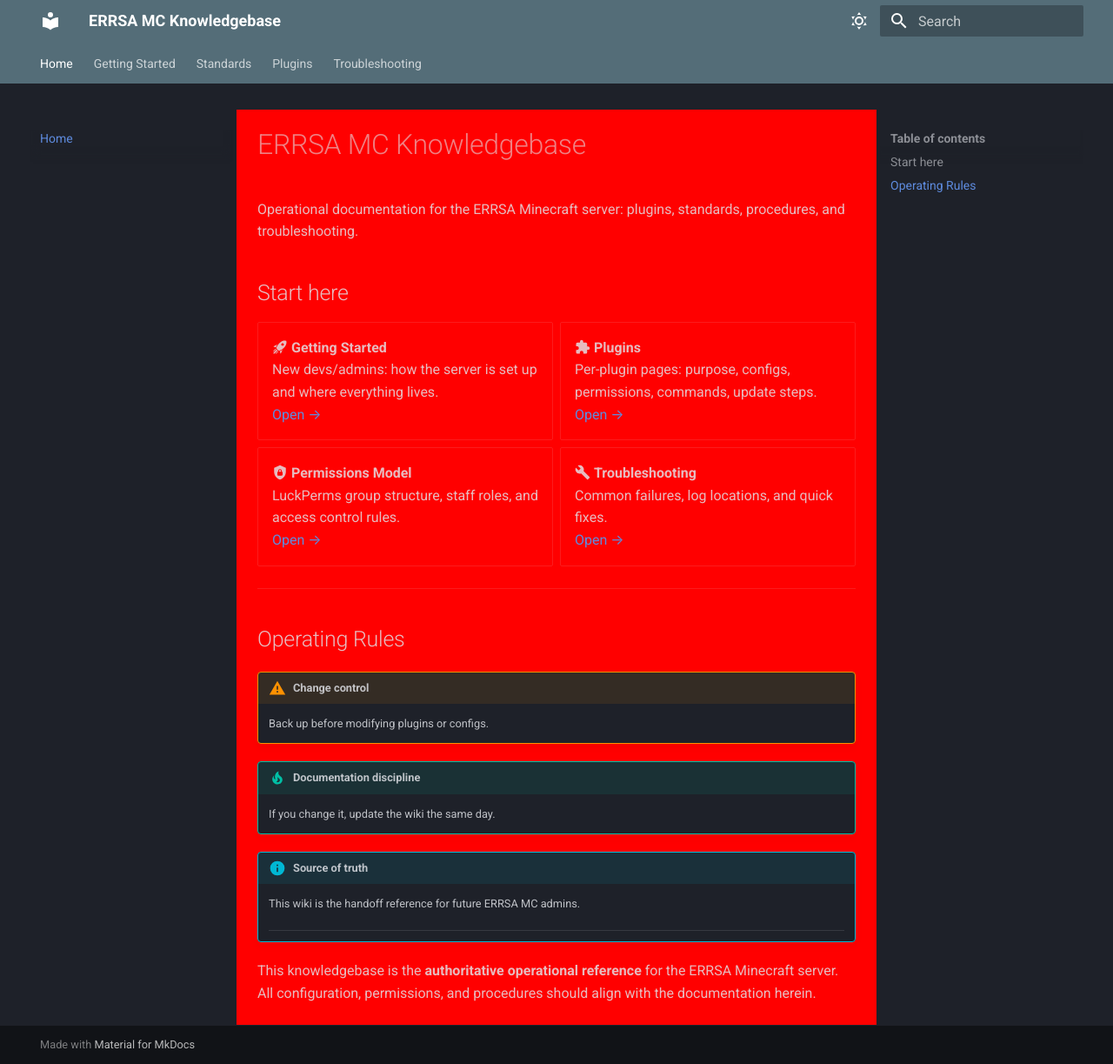
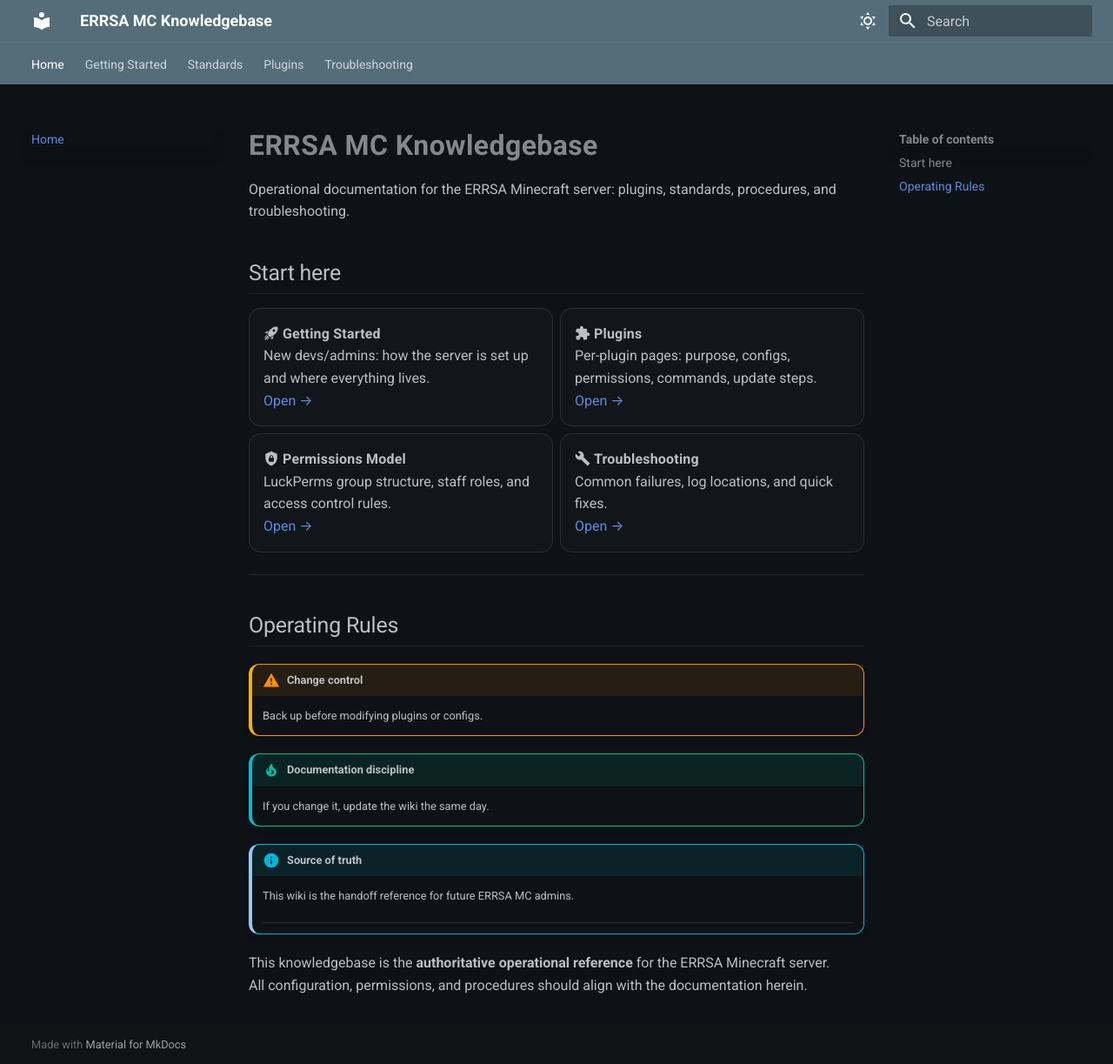
Before and after one commit to DB-ERRSA/errsa-mc-knowledgebase, an MkDocs documentation site: the page built from docs/index.md, in a window 1280 px wide and 1223 px high. Shown: the whole window at 87% size. Built offline with MkDocs 1.6.1 and Material for MkDocs 9.7.7, drawn with Linux system fonts in a browser that asks for light colours.

Commit message:
Update extra.css

```diff
--- a/docs/stylesheets/extra.css
+++ b/docs/stylesheets/extra.css
@@ -1,3 +1,125 @@
-.md-content {
-  background: red !important;
+/* ============================================================
+   NASA-CLEAN / MISSION CONTROL THEME
+   ============================================================ */
+
+/* Layout: wider, more command-console feel */
+.md-grid {
+  max-width: 1240px;
 }
+
+/* ------------------------------------------------------------
+   Typography tuning
+------------------------------------------------------------ */
+.md-typeset h1 {
+  font-weight: 600;
+  letter-spacing: 0.4px;
+  margin-bottom: 0.6rem;
+}
+
+.md-typeset h2 {
+  font-weight: 500;
+  margin-top: 2rem;
+  border-bottom: 1px solid rgba(255,255,255,0.08);
+  padding-bottom: 0.3rem;
+}
+
+.md-typeset h3 {
+  font-weight: 500;
+  margin-top: 1.4rem;
+}
+
+/* Slightly tighter body text */
+.md-typeset p,
+.md-typeset li {
+  line-height: 1.6;
+}
+
+/* ------------------------------------------------------------
+   Card grid (homepage)
+------------------------------------------------------------ */
+.md-typeset .grid.cards > ul > li {
+  position: relative;
+  border-radius: 14px;
+  border: 1px solid rgba(255,255,255,0.10);
+  background: rgba(255,255,255,0.02);
+  transition:
+    border-color 0.2s ease,
+    background 0.2s ease,
+    transform 0.15s ease;
+}
+
+/* Hover = subtle elevation (NASA-clean, not flashy) */
+.md-typeset .grid.cards > ul > li:hover {
+  border-color: rgba(0, 188, 212, 0.45); /* cyan accent */
+  background: rgba(255,255,255,0.04);
+  transform: translateY(-2px);
+}
+
+/* Make entire card clickable */
+.md-typeset .grid.cards > ul > li a::after {
+  content: "";
+  position: absolute;
+  inset: 0;
+}
+
+/* Card titles slightly stronger */
+.md-typeset .grid.cards strong {
+  font-weight: 600;
+  letter-spacing: 0.2px;
+}
+
+/* ------------------------------------------------------------
+   Admonitions (Operating Rules)
+------------------------------------------------------------ */
+.md-typeset .admonition {
+  border-radius: 12px;
+}
+
+/* Warning = amber, ops-critical */
+.md-typeset .admonition.warning {
+  border-left: 4px solid #ffb300;
+}
+
+/* Tip = cyan, procedural */
+.md-typeset .admonition.tip {
+  border-left: 4px solid #00bcd4;
+}
+
+/* Info = neutral system note */
+.md-typeset .admonition.info {
+  border-left: 4px solid #90caf9;
+}
+
+/* ------------------------------------------------------------
+   Links & UI polish
+------------------------------------------------------------ */
+.md-typeset a {
+  text-decoration: none;
+}
+
+.md-typeset a:hover {
+  text-decoration: underline;
+}
+
+/* Prevent card links from underlining */
+.md-typeset .grid.cards a:hover {
+  text-decoration: none;
+}
+
+/* ------------------------------------------------------------
+   Dark-mode specific refinements
+------------------------------------------------------------ */
+[data-md-color-scheme="slate"] {
+  --md-default-bg-color: #0e1116;
+}
+
+/* Top nav slightly flatter (more console-like) */
+[data-md-color-scheme="slate"] .md-header {
+  box-shadow: none;
+  border-bottom: 1px solid rgba(255,255,255,0.08);
+}
+
+/* Footer de-emphasis */
+.md-footer {
+  opacity: 0.85;
+}
```
